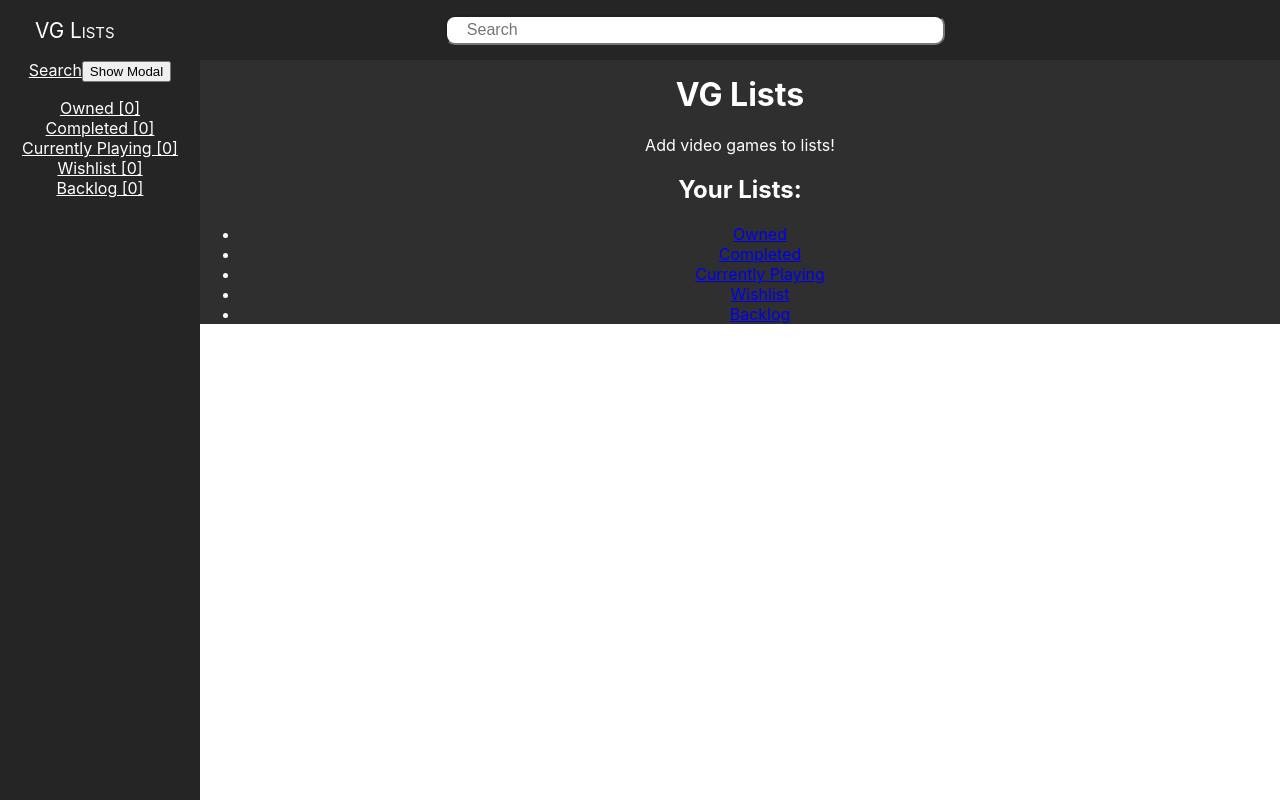
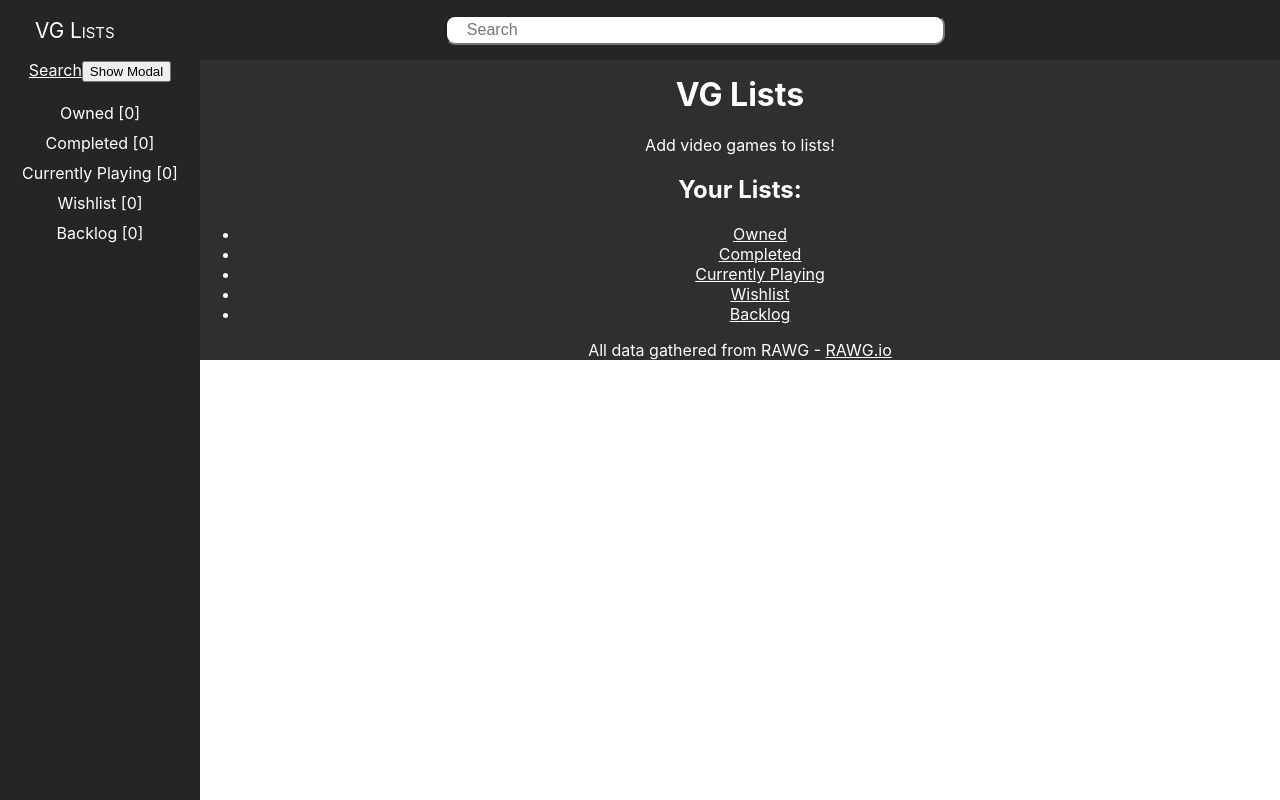
Before and after one commit to Flakari/vg-lists, a React (Create React App) app: page / in a window 1280 px wide. Built offline with nearby package versions, Linux system fonts and the light colour scheme.

Commit message:
Added sidebar stylings, and moved footer to all pages as required by API owner

```diff
--- a/src/App.js
+++ b/src/App.js
@@ -8,6 +8,7 @@ import Header from './components/Header/Header';
 import { BrowserRouter as Router, Switch, Route } from 'react-router-dom';
 
 const App = () => {
+	const [currentPage, setCurrentPage] = useState(String(document.URL.match(/[^/]+(?=\/$|$)/)));
 	const [searchData, setSearchData] = useState('');
 	const [searchInput, setSearchInput] = useState('');
   	const [lists, setLists] = useState(
@@ -47,6 +48,10 @@ const App = () => {
 	useEffect(() => {
 		console.log(lists);
 	}, [lists]);
+
+	const changeHighlight = (value) => {
+        setCurrentPage(value);
+    }
 
 	const setListData = (lists) => {
 		if (window.localStorage && window.localStorage.getItem('lists')) {
@@ -275,11 +280,11 @@ const App = () => {
     	<div className="App">
 			<Router basename='/vg-lists'>
 				<Header setData={setData} setSidebar={setSidebarVisibility}/>
-				<Sidebar lists={lists} add={addNewList} delete={deleteList} copy={copyList} rename={renameList} merge={mergeLists} showSidebar={showSidebar} hide={hideSidebar} moveList={moveList}/>
+				<Sidebar lists={lists} add={addNewList} delete={deleteList} copy={copyList} rename={renameList} merge={mergeLists} showSidebar={showSidebar} hide={hideSidebar} moveList={moveList} currentPage={currentPage} changeHighlight={changeHighlight}/>
 				<div id="main-container">
 					<Switch>
 						<Route exact path="/">
-							<Home lists={lists}/>
+							<Home lists={lists} changeHighlight={changeHighlight}/>
 						</Route>
 						<Route path="/search">
 							<SearchResults
@@ -292,10 +297,12 @@ const App = () => {
 								setInput={setInput}
 								setGames={setGamesList}
 								addGameInfo={addGameInformation}
+								changeHighlight={changeHighlight}
 							/>
 						</Route>
 						<Route path="/:name" render={(props) => <GameList changeItem={changeGameListItem} lists={lists} add={addGameToList} games={games} setGames={setGamesList} {...props} />} />
 					</Switch>
+					<footer>All data gathered from RAWG - <a href="https://www.rawg.io" target="_blank" rel="noopener noreferrer">RAWG.io</a></footer>
 				</div>
 			</Router>
     	</div>
--- a/src/App.scss
+++ b/src/App.scss
@@ -6,6 +6,10 @@
 
 img {
   width: 50%;
+}
+
+a {
+  color: white;
 }
 
 #main-container {
--- a/src/components/Header/Header.scss
+++ b/src/components/Header/Header.scss
@@ -42,7 +42,7 @@ header {
         color: white;
 
         &:hover {
-            text-shadow: white 0 0 2px;
+            text-decoration: underline;
         }
     }
 
--- a/src/components/Home/Home.js
+++ b/src/components/Home/Home.js
@@ -1,7 +1,11 @@
-import React from 'react';
+import React, { useEffect } from 'react';
 import { Link } from 'react-router-dom';
 
 const Home = (props) => {
+    useEffect(() => {
+        props.changeHighlight('');
+    }, [props]);
+
     return (
         <div>
             <h1>VG Lists</h1>
--- a/src/components/SearchResults/SearchResults.js
+++ b/src/components/SearchResults/SearchResults.js
@@ -8,6 +8,10 @@ const SearchResults = (props) => {
     const onChangeHandler = (e) => {
         setQuickAddSelection(e.target.value);
     };
+
+	useEffect(() => {
+        props.changeHighlight('');
+    }, [props]);
 
     useEffect(() => {
         setQuickAddOptions(props.lists.map(item => {
@@ -46,7 +50,6 @@ const SearchResults = (props) => {
 						})}
                     </ul>
                 </>)}
-            <footer>All data gathered from RAWG - <a href="https://www.rawg.io" target="_blank" rel="noopener noreferrer">RAWG.io</a></footer>
         </>
     );
 };
--- a/src/components/Sidebar/Sidebar.js
+++ b/src/components/Sidebar/Sidebar.js
@@ -20,12 +20,16 @@ const Sidebar = (props) => {
         setNavigation(props.lists.map(item => {
             const linkName = item.linkRoute;
             return (
-                <li key={item.name} onClick={props.hide}>
-                    <Link to={`/${linkName}`}>{`${item.name} [${item.contents.length}]`}</Link>
-                </li>
+                <Link to={`/${linkName}`} key={item.name} onClick={() => {props.hide(); props.changeHighlight(linkName)}}>
+                    <li
+                        className={props.currentPage === linkName ? 'active' : null}
+                    >
+                        {`${item.name} [${item.contents.length}]`}
+                    </li>
+                </Link>
             );
         }));
-    }, [props.lists, props.hide]);
+    }, [props.lists, props.hide, props.currentPage, props]);
 
     return (
         <>
--- a/src/components/Sidebar/Sidebar.scss
+++ b/src/components/Sidebar/Sidebar.scss
@@ -19,8 +19,29 @@
     ul {
         padding: 0;
 
+        a {
+            text-decoration: none;
+        }
+
         li {
             list-style-type: none;
+            padding: 5px;
+
+            &.active {
+                background-color: #ffa600;
+                color: #252525;
+                text-decoration: underline;
+
+                &:hover {
+                    background-color: #ffa600;
+                }
+            }
+
+            &:hover {
+                background-color: #805300;
+                cursor: pointer;
+                text-decoration: underline;
+            }
         }
     }
 
```
